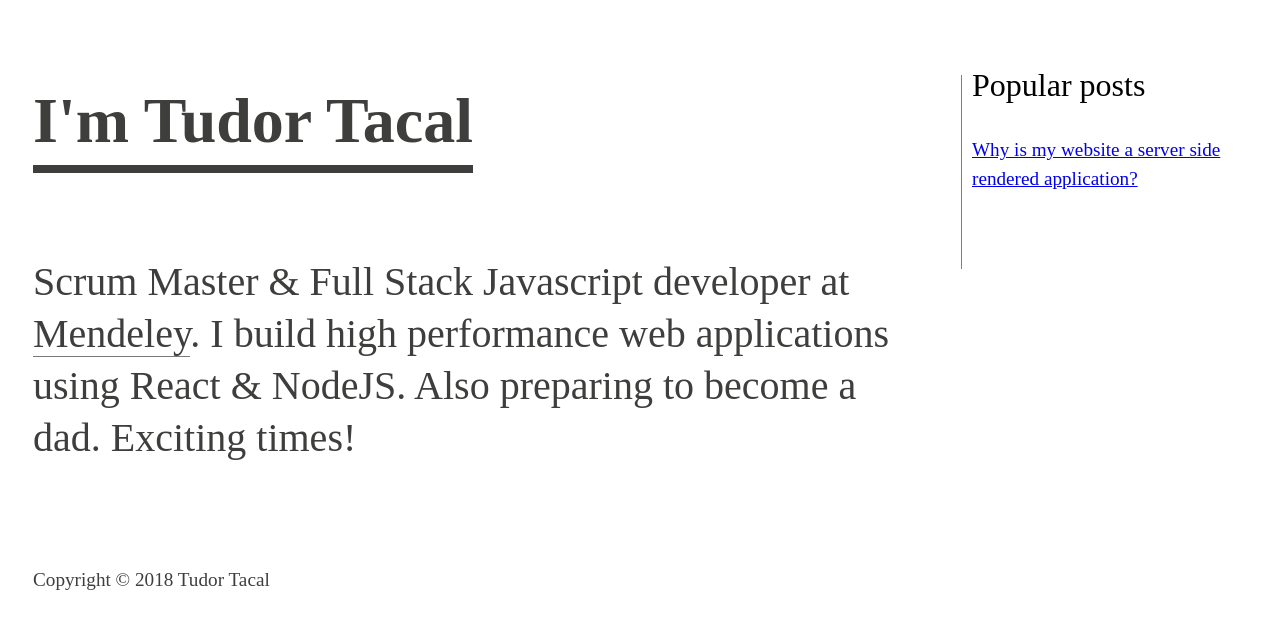
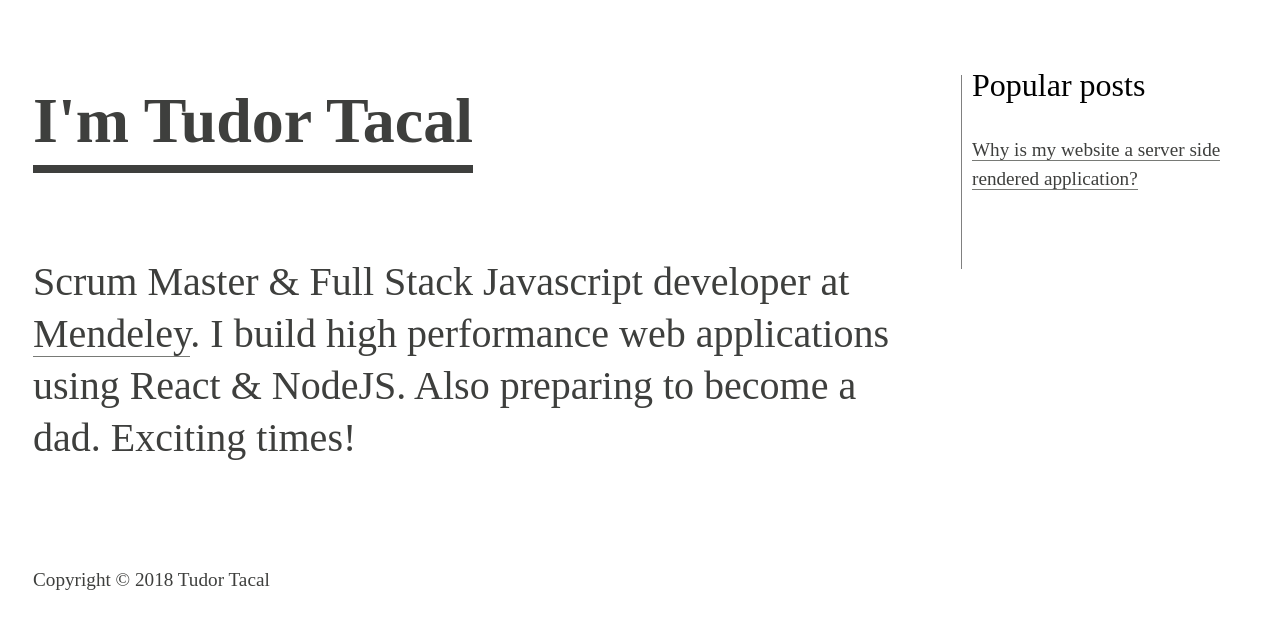
Before and after one commit to TudorTacal/genesis, a React app: page / in a window 1280 px wide. Shown: the top 628 px of the page. Built offline with nearby package versions, Linux system fonts and the light colour scheme; the HTML template or start-up script is replaced by a standard one.

Commit message:
Style the Link from React Router and use it over the existing link
- next: route to /posts/:id

```diff
--- a/src/client/home-page/home-page.js
+++ b/src/client/home-page/home-page.js
@@ -1,5 +1,4 @@
 import React from 'react';
-import { Link } from 'react-router-dom';
 import {
   HomePageBody,
   HomePageContainer,
@@ -10,7 +9,7 @@ import {
   HomePageBlogPostsWidgetHeader,
   HomePageBlogPostTitle,
   GridContainer,
-  MyLink,
+  StyledLink,
 } from '../presentational';
 
 const HomePage = (props) => {
@@ -21,7 +20,7 @@ const HomePage = (props) => {
           I'm Tudor Tacal
         </HomePageTitle>
         <HomePageBody>
-          Scrum Master & Full Stack Javascript developer at <MyLink href="https://www.mendeley.com" title="Mendeley" target="_blank"/>.
+          Scrum Master & Full Stack Javascript developer at <StyledLink to="//www.mendeley.com"target="_blank">Mendeley</StyledLink>.
           I build high performance web applications using React & NodeJS. Also
           preparing to become a dad. Exciting times!
           <br />
@@ -33,9 +32,9 @@ const HomePage = (props) => {
             Popular posts
         </HomePageBlogPostsWidgetHeader>
           <HomePageBlogPostTitle>
-            <Link to="/posts">
+            <StyledLink to="/posts">
               Why is my website a server side rendered application?
-            </Link>
+            </StyledLink>
           </HomePageBlogPostTitle>
         </HomePageBlogPostsWidget>
       </HomePageBlogPostsWidgetContainer>
--- a/src/client/presentational/index.js
+++ b/src/client/presentational/index.js
@@ -7,7 +7,7 @@ import { HomePageBlogPostsWidget } from './home-page-blog-post-widget';
 import { HomePageBlogPostsWidgetContainer } from './home-page-blog-posts-widget-container';
 import { HomePageBlogPostsWidgetHeader } from './home-page-blog-post-widget-header';
 import { GridContainer } from './grid-container';
-import MyLink from './my-link';
+import StyledLink from './styled-link';
 
 export {
   HomePageBody,
@@ -19,5 +19,5 @@ export {
   HomePageBlogPostsWidgetContainer,
   HomePageBlogPostsWidgetHeader,
   GridContainer,
-  MyLink,
+  StyledLink,
 };
--- a/src/client/presentational/my-link.js
+++ b/src/client/presentational/styled-link.js
@@ -1,17 +1,7 @@
-import React from 'react';
 import styled from 'styled-components';
+import { Link } from 'react-router-dom';
 
-export default function MyLink(props) {
-  return (
-    <StyledLink
-      href={props.href}
-    >
-      {props.title}
-    </StyledLink>
-  )
-}
-
-const StyledLink = styled.a`
+const StyledLink = styled(Link)`
   color: #3e3f3d;
   text-decoration: none;
   line-height: inherit;
@@ -23,3 +13,5 @@ const StyledLink = styled.a`
     color: #787a76;
   }
 `;
+
+export default StyledLink;
--- a/src/shared/routes.js
+++ b/src/shared/routes.js
@@ -1,5 +1,7 @@
 import HomePage from '../client/home-page/home-page';
 import BlogPost from '../client/blog-post/blog-post';
+
+// created for dynamic routing which didn't behave as instructed
 
 const routes = [
   {
```
